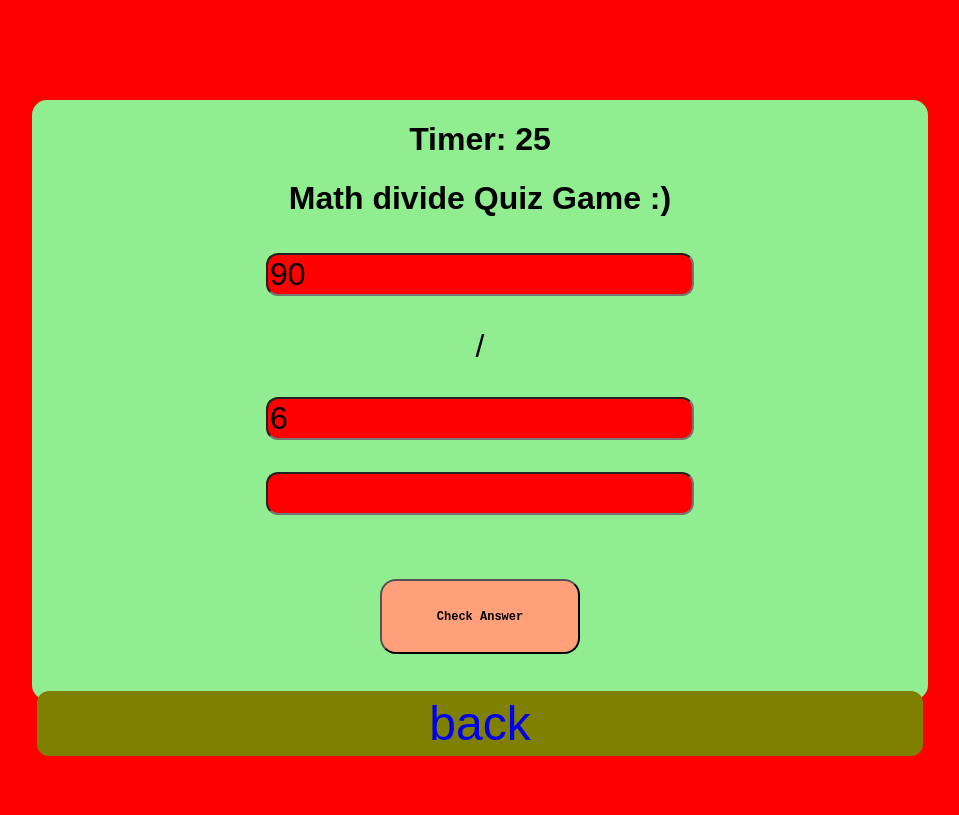
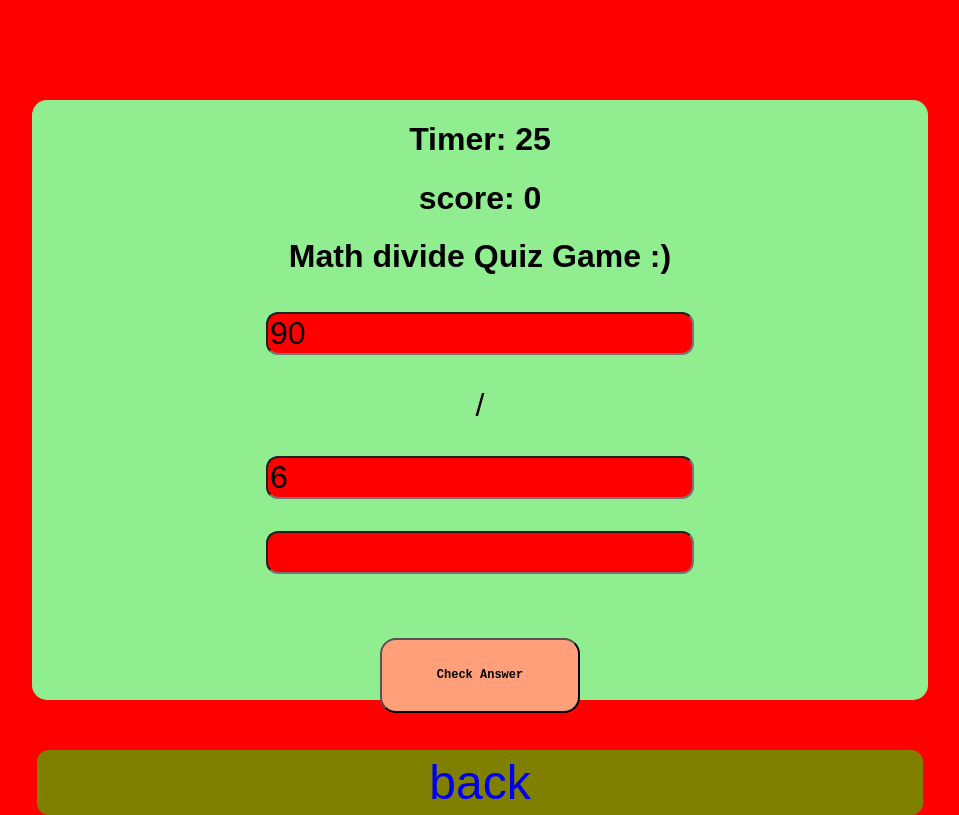
Before and after one commit to Ya903040/web_math_game_v_2, a website: page pages/options/divide.html in a window 1280 px wide. Shown: the whole page, without its empty margins (160-1119 px from the left). Drawn offline with Linux system fonts and the light colour scheme.

Commit message:
trying to score

```diff
--- a/pages/options/divide.html
+++ b/pages/options/divide.html
@@ -17,6 +17,7 @@
 <div class="main-container">
     <div class="main">
         <h1>Timer: <span id="timer">30</span></h1>
+        <h1>score: <span id="score">0</span></h1>
 
         <h1>Math divide <span> Quiz Game :)</span></h1>
 
```
Also changed, not shown: pages/options/multiply.html (+1 -0 lines), pages/options/subtract.html (+1 -0 lines).
